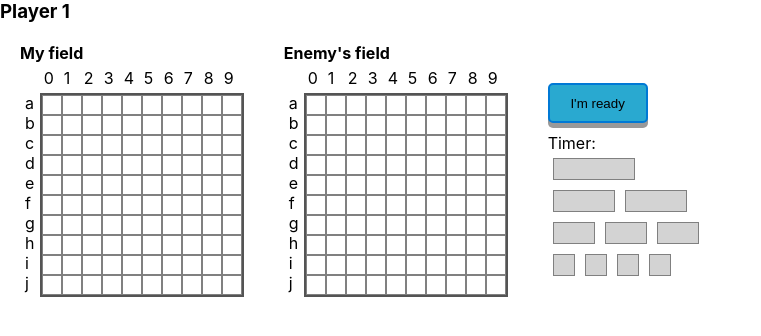
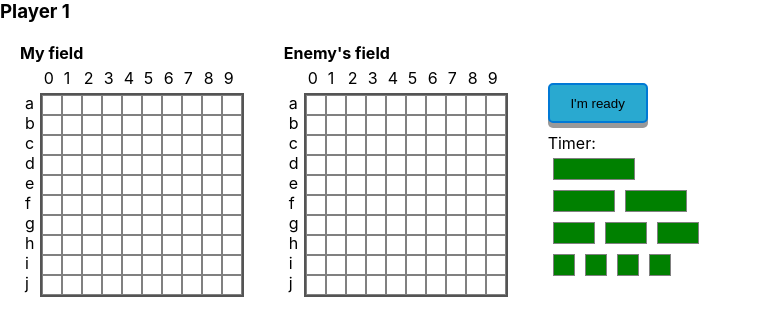
Before and after one commit to kornatskyi/ships-battle, a React (Create React App) app: page / in a window 1280 px wide. Shown: the top 336 px of the page, without its empty margins (0-761 px from the left). Built offline with nearby package versions, Linux system fonts and the light colour scheme.

Commit message:
add ship to ship register

```diff
--- a/src/classes/Ship.js
+++ /dev/null
@@ -1,18 +0,0 @@
-
-
-
-export default class Ship {
-    constructor(length = undefined, coordinates =[{n: undefined, l: undefined}]) {
-        //Min length 1 max length 4
-        this.length = length;
-        //Coordinates in format {n: <number>, l: <letter>}
-        this.coordinates = coordinates;
-        //Indicate if ship is palesed on the field
-        this.isPlaced = false;
-        this.color = "rgb(211, 211, 211)";
-        this.state = {
-            color:"rgb(211, 211, 211)"
-        }
-
-    }
-}
--- a/src/components/PlayerGame.jsx
+++ b/src/components/PlayerGame.jsx
@@ -1,23 +1,136 @@
-import React, { useEffect, useState } from 'react'
-import BattleField from './BattleField.jsx'
-import PlayerPanel from './PlayerPanel.jsx'
-import Ship from '../classes/Ship.js'
+import React, { useState, useEffect } from "react";
+import BattleField from "./BattleField.jsx";
+import PlayerPanel from "./PlayerPanel.jsx";
+import Ship from "./Ship.jsx";
 
 export default function PlayerGame(props) {
+  const [color, setColor] = useState("rgb(211, 211, 211)");
 
-    const [ships, setShips] = useState([new Ship(4), new Ship(3),new Ship(3),new Ship(2),new Ship(2),new Ship(2),new Ship(1),new Ship(1),new Ship(1),new Ship(1),]);
+  const [shipMemory, setShipMemory] = useState({});
+  const [trigers, setTrigers] = useState([
+    false,
+    false,
+    false,
+    false,
+    false,
+    false,
+    false,
+    false,
+    false,
+    false,
+  ]);
+  const putShipInTheMemory = (e) => {
+    setShipMemory(ships[e.target.getAttribute("shipnumber")]);
+    let trigersArr = []
+    trigers.forEach((triger, i) => {
 
-    return (
-        <div className="game-container">
-            <h3>{props.name}</h3>
+        if(i == e.target.getAttribute("shipnumber")) {
+            trigersArr.push(!triger)
+        } else {
 
-            <div className="fields">
-                <BattleField isMyField={true} ships={ships} setShips={setShips} />
-                <BattleField isMyField={false}/>
-                <PlayerPanel ships={ships} setShips={setShips}/>
 
-            </div>
+            trigersArr.push(false)
+        }
+    })
+    setTrigers(trigersArr)
+    setColor("red");
+  };
 
-        </div>
-    )
+  console.log(trigers);
+  console.log(shipMemory);
+  const ships = [
+    <Ship
+      key={0}
+      length={4}
+      shipNumber={0}
+      onClickFunc={putShipInTheMemory}
+      triger={trigers[0]}
+      color={color}
+    />,
+    <Ship
+      key={1}
+      length={3}
+      shipNumber={1}
+      onClickFunc={putShipInTheMemory}
+      triger={trigers[1]}
+      color={color}
+    />,
+    <Ship
+      key={2}
+      length={3}
+      shipNumber={2}
+      onClickFunc={putShipInTheMemory}
+      triger={trigers[2]}
+      color={color}
+    />,
+    <Ship
+      key={3}
+      length={2}
+      shipNumber={3}
+      onClickFunc={putShipInTheMemory}
+      triger={trigers[3]}
+      color={color}
+    />,
+    <Ship
+      key={4}
+      length={2}
+      shipNumber={4}
+      onClickFunc={putShipInTheMemory}
+      triger={trigers[4]}
+      color={color}
+    />,
+    <Ship
+      key={5}
+      length={2}
+      shipNumber={5}
+      onClickFunc={putShipInTheMemory}
+      triger={trigers[5]}
+      color={color}
+    />,
+    <Ship
+      key={6}
+      length={1}
+      shipNumber={6}
+      onClickFunc={putShipInTheMemory}
+      triger={trigers[6]}
+      color={color}
+    />,
+    <Ship
+      key={7}
+      length={1}
+      shipNumber={7}
+      onClickFunc={putShipInTheMemory}
+      triger={trigers[7]}
+      color={color}
+    />,
+    <Ship
+      key={8}
+      length={1}
+      shipNumber={8}
+      onClickFunc={putShipInTheMemory}
+      triger={trigers[8]}
+      color={color}
+    />,
+    <Ship
+      key={9}
+      length={1}
+      shipNumber={9}
+      onClickFunc={putShipInTheMemory}
+      triger={trigers[9]}
+      color={color}
+    />,
+  ];
+
+  const [chosenShip, setChosenShip] = useState({});
+
+  return (
+    <div className="game-container">
+      <h3>{props.name}</h3>
+      <div className="fields">
+        <BattleField isMyField={true} ships={ships} />
+        <BattleField isMyField={false} />
+        <PlayerPanel ships={ships} color={color} />
+      </div>
+    </div>
+  );
 }
--- a/src/components/PlayerPanel.jsx
+++ b/src/components/PlayerPanel.jsx
@@ -3,19 +3,11 @@ import React from "react";
 export default function PlayerPanel(props) {
 
 
-
-
-  const renderShip = (length) => {
-   return props.ships
-      .filter((ship) => ship.length === length)
-      .map((ship, i) => {
-        return (
-          <div
-            key={i}
-            className={"ship" + ship.length}
-            style={{ backgroundColor: ship.color }}
-          ></div>
-        );
+  const renderShipsOfLength = (length) => {
+    return props.ships
+      .filter((ship) => ship.props.length === length)
+      .map((ship) => {
+        return ship;
       });
   };
   return (
@@ -26,16 +18,10 @@ export default function PlayerPanel(props) {
         <div className="timer">Timer:</div>
       </div>
       <div className="ships">
-        <div>{renderShip(4)}</div>
-        <div>
-        {renderShip(3)}
-        </div>
-        <div>
-        {renderShip(2)}
-        </div>
-        <div>
-        {renderShip(1)}
-        </div>
+        <div>{renderShipsOfLength(4)}</div>
+        <div>{renderShipsOfLength(3)}</div>
+        <div>{renderShipsOfLength(2)}</div>
+        <div>{renderShipsOfLength(1)}</div>
       </div>
     </div>
   );
--- /dev/null
+++ b/src/components/Ship.jsx
@@ -0,0 +1,25 @@
+import React, {useState, useEffect} from 'react'
+
+export default function Ship(props) {
+
+
+    const className=`ship${props.length}`;
+
+    const [color, setColor] = useState(props.color)
+
+    useEffect(
+
+       () => {
+        if(props.triger) {
+            setColor(props.color)
+        } else {
+            setColor("green")
+        }
+
+       }, [props.triger])
+
+    return (
+        <div className={className} shipnumber={props.shipNumber} onClick={props.onClickFunc} style={{backgroundColor: color}}>
+        </div>
+    )
+}
```
